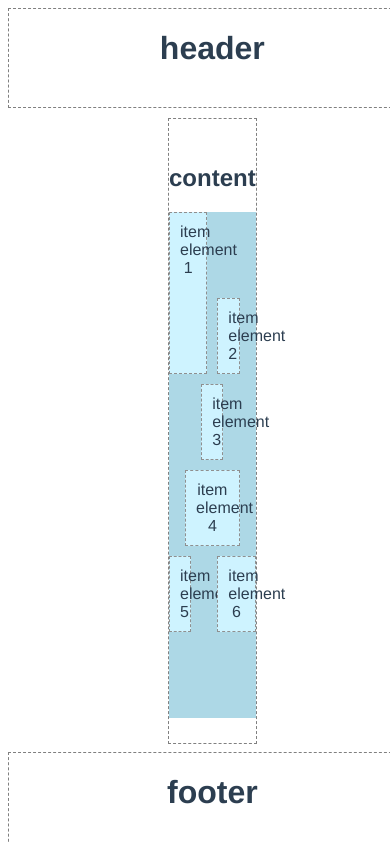
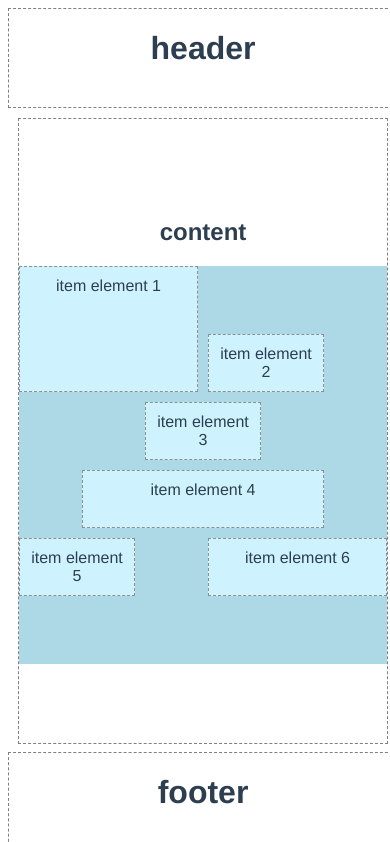
Before and after one commit to guillaume-walks/grid-layout, a Vue app: page / in a window 390 px wide. Shown: the top 842 px of the page. Built offline with nearby package versions, Linux system fonts and the light colour scheme.

Commit message:
remove main margin on small screen

```diff
--- a/src/App.vue
+++ b/src/App.vue
@@ -45,4 +45,10 @@ export default {
 .main-container > * {
   border: 1px dashed grey;
 }
+
+@media screen and (max-width: 750px) {
+  .main-container{
+    grid-template-columns: 0 auto 0;
+  }
+}
 </style>
```
